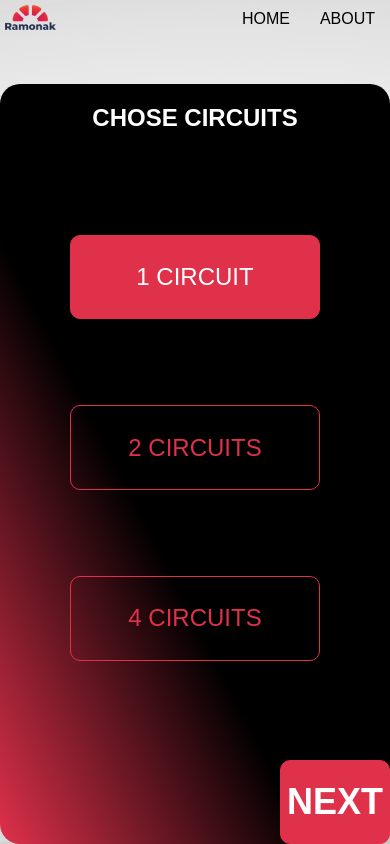
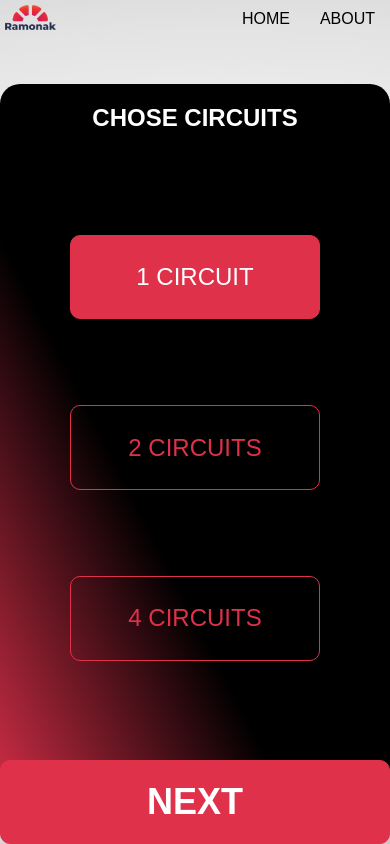
Before and after one commit to KaterinaLupacheva/tabata-app, a React (Create React App) app in the folder front-end/: page /circuits in a window 390 px wide. Built offline with nearby package versions, Linux system fonts and the light colour scheme.

Commit message:
Next button mobile styles changed

```diff
--- a/front-end/src/components/next-button/next-button.styles.scss
+++ b/front-end/src/components/next-button/next-button.styles.scss
@@ -10,6 +10,10 @@
     @include breakpoint {
         margin: auto 0 0 0;
         width: 100%;
+
+        a{
+            width: 100%;
+        }
     }
 
     .next-button {
```
